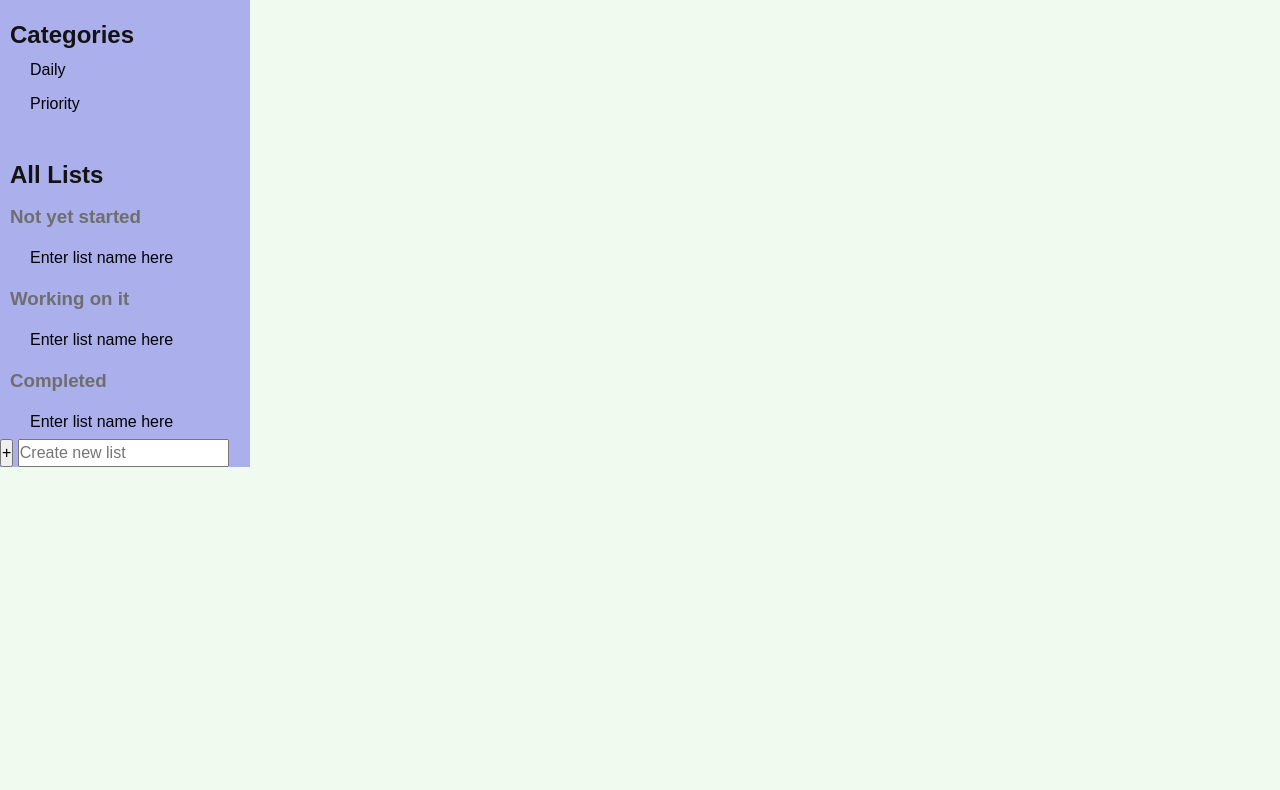
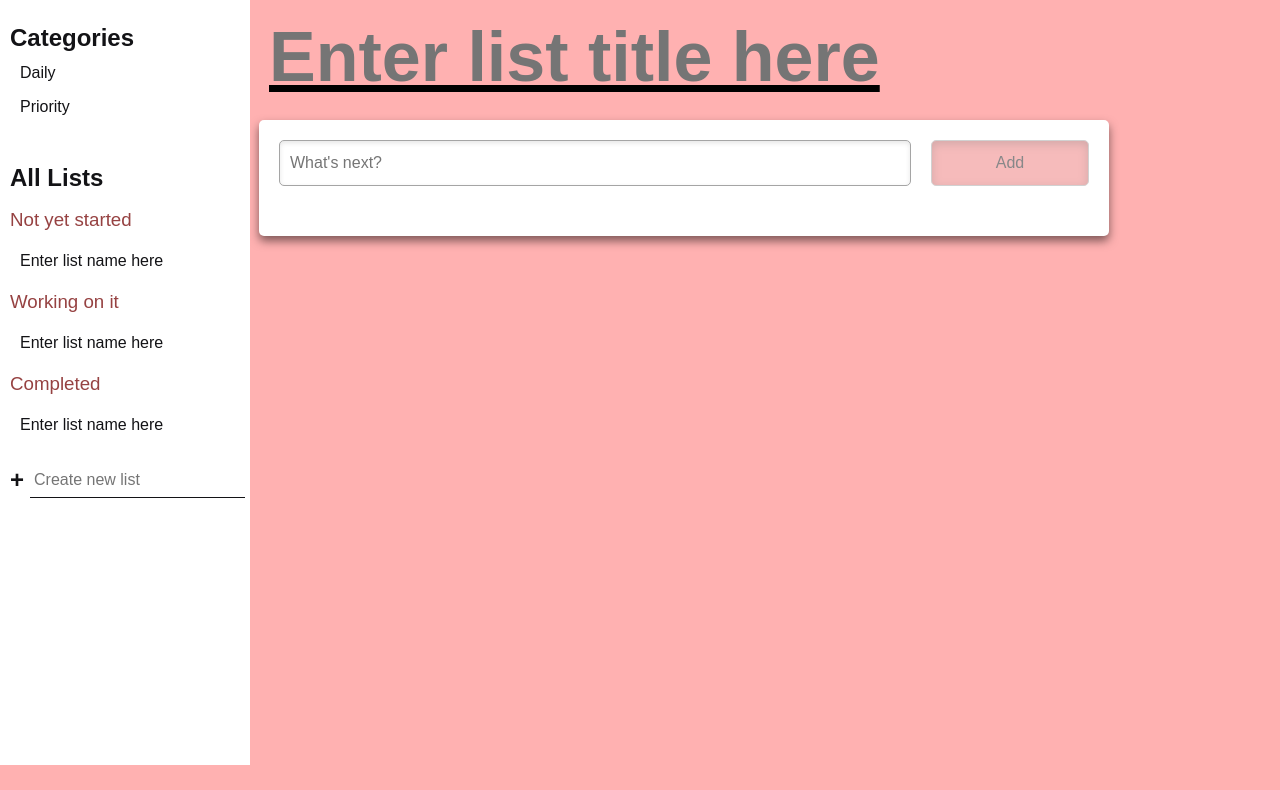
Before and after one commit to imd1005-web-development-winter-2023/assignment-03-marissecharette, a plain HTML site: page index.html in a window 1280 px wide. Shown: the part 35-825 px from the top of the page. After the commit the page ends 800 px from the top, so only its background shows below. Drawn offline with Linux system fonts and the light colour scheme; a web font is replaced by a local one.

Commit message:
Update style.css

```diff
--- a/style.css
+++ b/style.css
@@ -1,51 +1,55 @@
-
 :root {
     /* Core colours /
     / https://coolors.co/palette/e63946-f1faee-a8dadc-457b9d-1d3557 */
-    --colour-amaranth: #e63946;
-    --colour-peppermint: #f1faee;
-    --colour-aquaisland: #a8dadc;
-    --colour-wedgewood: #457b9d;
-    --colour-cello: #1d3557;
+    --colour-pink: #f09292;
+    --colour-lightgray: #d8d8d8;
 
-    /* Header configuration */
-    --header-heading-colour: var(--colour-peppermint);
+    --dark-text-colour: rgb(19, 19, 22);
+    --medium-text-colour: rgb(150, 66, 66);
+
+    --leftgradient-colour: rgb(255, 221, 221);
+    --rightgradient-colour: rgb(255, 239, 239);
 
     /* Body configuration */
-    --body-default-colour: var(--colour-cello);
-    --body-background-colour: var(--colour-peppermint);
+    --body-background-colour: rgb(255, 177, 177);
   }
 
   /*
     PAGE / BODY
-  */
-  body {
+
+  .body {
     font-family: Arial, Helvetica, sans-serif;
     color: var(--body-default-colour);
     background-color: var(--body-background-colour);
+  } */
+
+  body {
+    margin: 0;
+    font-family: "indivisible", sans-serif;
+    font-weight: 400;
+    font-style: normal;
+    background-color: var(--body-background-colour);
+    color: var(--dark-text-colour);
+    /* display: grid;
+    grid: "header header header header" auto "...... lists  active ......" auto/1fr minmax(100px, 300px) minmax(250px, 500px) 1fr; */
   }
 
-  *{
-    margin: 0;
-    padding: 0;
-    box-sizing: border-box;
-  }
-/* General style for the sidebar */
-  .sidebar {
-    width: 250px;
-    height: 100%;
-    background: #ABAFEB;
+  .content {
+    display: grid;
+    grid-template-areas: "sidebar content" auto;
+    align-items: center;
+    justify-content: center;
   }
 
-  /* General style for the header */
-  .header {
-    width: 100%;
-    height: 100vh;
-    background: #ffffff;
-    position: fixed;
+  .sidebar {
+    grid-area: sidebar;
+    height: 100%;
+    width: 250px;
+    position: absolute;
+    left: 0;
     top: 0;
-    left: 0;
-    padding: 0px;
+    background-color: white;
+    list-style: none;
   }
 
   /* General style for the logo */
@@ -56,47 +60,46 @@
 
   .logo-image {
     width: 250px;
+    border-bottom: double var(--dark-text-colour);
   }
 
   /* Style for the links in the sidebar */
   .sidebar-links {
     list-style: none;
     position: relative;
-    font-family: "indivisible", sans-serif;
-  }
-
-  .sidebar-links li {
-    text-decoration: none;
-    padding: 0px 10px;
+    margin-left: -30px;
   }
 
   .sidebar-links li a {
-    color: black;
+    color: var(--dark-text-colour);
     text-decoration: none;
     display: flex;
-    align-items: center;
-    padding: 5px 10px;
+    padding: 5px 0px;
   }
 
   /* Style for the h2 text in the sidebar (Categories and All Lists) */
   .sidebar-links li h2 {
-    color: #131313;
+    color: var(--dark-text-colour);
     text-decoration: none;
-    padding: 0px;
+  }
+
+  .sidebar-links h3 {
+    font-weight: 500;
   }
 
     /* Style for the h3 text in the sidebar (Not yet started, Working on it, and Completed) */
   .sidebar-links li h3 {
-    color: #6e6e6e;
+    color: var(--medium-text-colour);
     padding: 10px 0px;
   }
 
   .sidebar-links li a p {
     text-decoration: none;
+    font-weight: lighter;
   }
 
   .sidebar-links li a p:hover {
-    color: white;
+    color: var(--colour-pink);
     transition: 0.3s;
   }
 
@@ -114,7 +117,7 @@
     height: 2px;
     bottom: 0;
     left: 0;
-    background-color: white;
+    background-color: var(--colour-pink);
     transform-origin: bottom right;
     transition: transform 0.25s ease-out;
   }
@@ -124,23 +127,195 @@
     transform-origin: bottom left;
   }
 
-  .add-list {
-    color: black;
-    font-weight: 500;
-    font-size: 60px;
-    margin-left: 185px;
-    margin-top: -20px;
-  }
-
-  .add-list:hover {
-    color: white;
-    transition: 0.3s;
-  }
-
   .logo-icon {
     display: none;
     width: 110px;
   }
+
+  form {
+    display: flex;
+    padding-top: 20px;
+  }
+
+  .btn {
+    background: 0;
+    border: 0;
+    padding: 0;
+    color: inherit;
+  }
+
+  .btn.create {
+    font-size: 1.5rem;
+    font-weight: 900;
+    margin-right: 0.25em;
+    transition: opacity 250ms ease-in;
+  }
+
+  .new-list-input {
+    border: 0;
+    color: inherit;
+    border-bottom: 1px solid currentColor;
+    font-size: inherit;
+    outline: none;
+    padding: 0.25em;
+    transition: border-bottom 150ms ease-in;
+    order: 2;
+  }
+
+  main {
+    grid-area: content;
+    margin-left: 200px;
+    margin-bottom: 100px;
+    font-family: "indivisible", sans-serif;
+    font-weight: 400;
+    font-style: normal;
+  }
+
+  .list-title {
+    font-family: "indivisible", sans-serif;
+    font-weight: 700;
+    font-style: normal;
+    font-size: 70px;
+    color: black;
+    margin-top: 30px;
+    text-decoration: underline;
+    align-items: center;
+    justify-content: center;
+    background: none;
+    padding: 10px;
+    border: 0px solid #a5a5a500;
+  }
+
+  .list {
+    width: 850px;
+    padding: 20px;
+    box-shadow: 0px 5px 10px 0px rgba(0, 0, 0, 0.5);
+    border-radius: 5px;
+    background-color: white;
+  }
+
+  .list-head {
+    display: grid;
+    grid-template-columns: 4fr 1fr;
+    gap: 20px;
+  }
+
+  .entered-todo {
+    padding: 10px;
+    border-radius: 5px;
+    border: 1px solid #a5a5a5;
+    font-size: 16px;
+    box-shadow: inset 0px 2px 5px 0px rgba(0, 0, 0, 0.1);
+  }
+
+  .add-todo {
+    background-color: rgb(238, 121, 121);
+    color: var(--dark-text-colour);
+    border: 1px solid #a5a5a5;
+    border-radius: 5px;
+    outline: none;
+    font-size: 16px;
+    box-shadow: inset 0px 3px 10px 0px rgba(0, 0, 0, 0.3);
+    opacity: 0.5;
+    pointer-events: none;
+  }
+
+  .add-todo-active {
+    opacity: 1;
+    pointer-events: all;
+  }
+
+  .add-todo:hover {
+    background-color: rgb(199, 107, 107);
+    transition: 0.3s;
+  }
+
+  .tasks {
+    width: 100%;
+    margin-top: 30px;
+  }
+
+  .item {
+    background: linear-gradient(to right, var(--leftgradient-colour), var(--rightgradient-colour));
+    padding: 10px;
+    border-radius: 5px;
+    box-shadow: 0px 5px 10px 0px rgba(0, 0, 0, 0.3); /* x offset, y offset, blur, spread, color (alpha = transparency) */
+    margin-bottom: 20px;
+    display: flex;
+    justify-content: space-between;
+  }
+
+  .item p {
+    font-size: 16px;
+    color: var(--dark-text-colour);
+    padding: 10px;
+  }
+
+  .item.completed p {
+    text-decoration: line-through;
+    color: var(--dark-text-colour);
+  }
+
+  .item-button {
+    display: flex;
+    gap: 10px;
+  }
+
+  .item-button img {
+    color: var(--dark-text-colour);
+    width: 20px;
+  }
+
+  .item-button i {
+    color: var(--dark-text-colour);
+    font-size: 20px;
+  }
+
+  /* When hovered over, the Edit and Delete icons increase in size and turn BLANK and red respectively */
+  .edit-icon i:hover {
+    color: rgb(145, 145, 145);
+    transform: scale(1.3);
+    transition: 0.3s;
+  }
+
+  .delete-icon i:hover {
+    color: red;
+    transform: scale(1.3);
+    transition: 0.3s;
+  }
+
+  .checkbox-item {
+    align-items: right;
+  }
+
+
+
+
+
+
+
+
+
+
+
+
+
+
+
+
+
+
+
+
+
+
+
+
+
+
+
+
+
 
 
 
@@ -185,35 +360,9 @@
 
 
 
-
-
-
-
-  .todoDeleteButton {
-    margin-left: 2rem;
-    background-color: red;
-  }
-
-  .done {
-    background-color: #457b9d;
-  }
-
-  main {
-    min-height: 100vh;
-
-    display: grid;
-    grid-template-columns:
-    1fr 1fr
-    minmax(10px, 1fr) 3fr
-    repeat(5, 1fr)
-    50px auto 100px 1fr;
-    justify-content: center;
-    align-items: center;
-  }
-
   /*
     Screen reader text utility class
-  */
+
   .sr-only {
     position: absolute;
     width: 1px;
@@ -224,4 +373,4 @@
     clip: rect(0, 0, 0, 0);
     white-space: nowrap;
     border-width: 0;
-  }
+  } */
```
